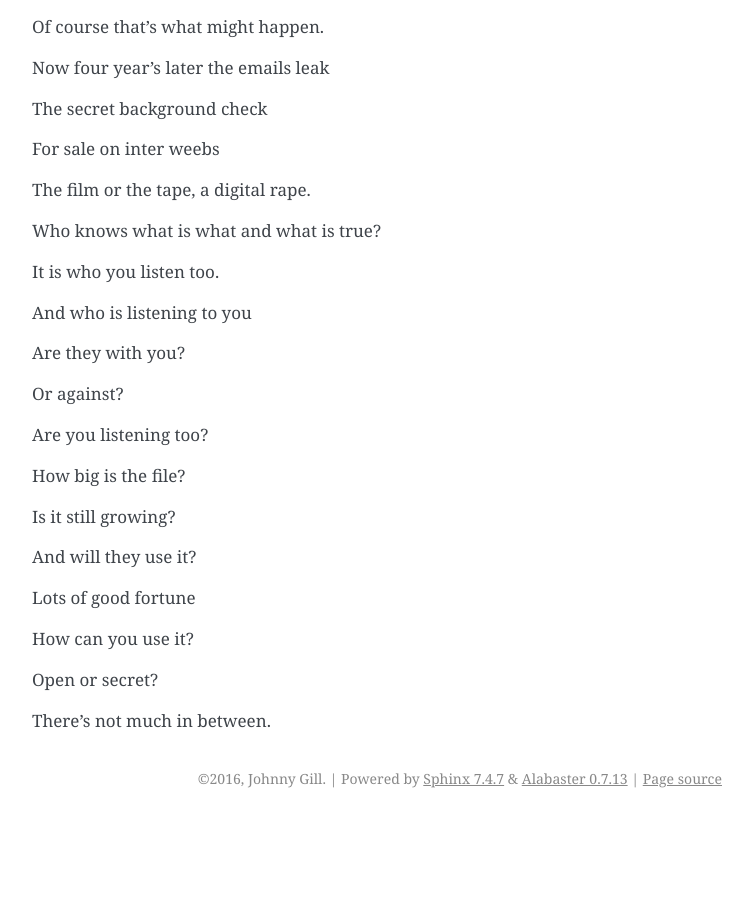
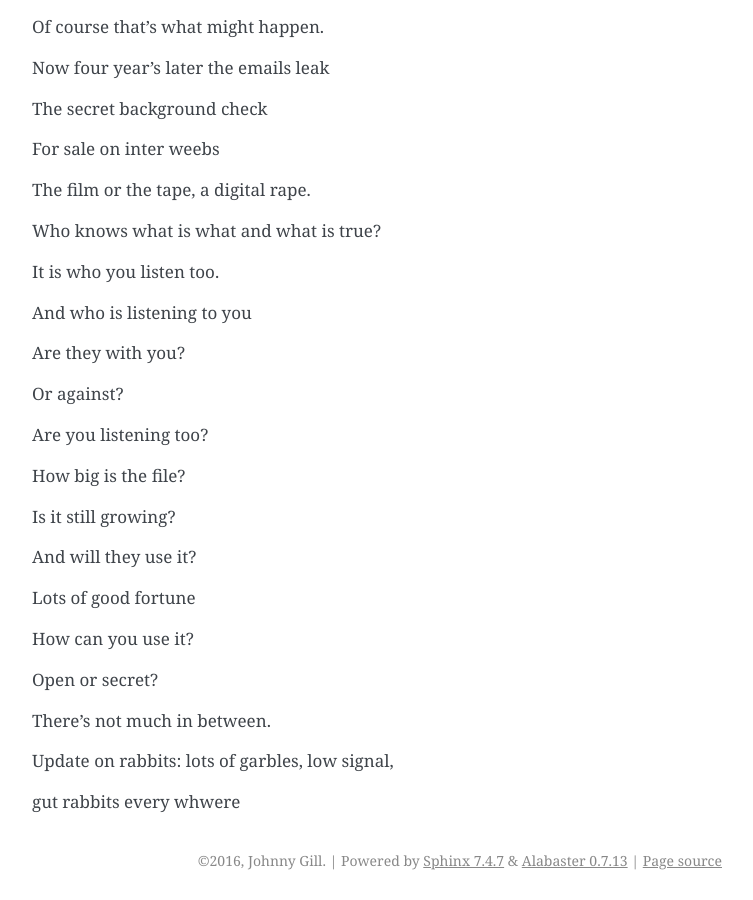
Before and after one commit to openbermuda/karmapi, a Sphinx documentation site: the page built from docs/nodice/mg.rst, in a window 1280 px wide and 900 px high, scrolled down 3311 px. Shown: the whole window, without its empty margins (388-1141 px from the left). Built offline with Sphinx 7.4.7, drawn with Linux system fonts in a browser that asks for light colours; formulas are drawn with MathJax 3; pages that are not in the unit, such as notebooks, are missing from menus; before the commit the page ends 4129 px from its top, so only the background shows below that.

Commit message:
rabbits sighted?

```diff
--- a/docs/nodice/mg.rst
+++ b/docs/nodice/mg.rst
@@ -195,3 +195,7 @@ How can you use it?
 Open or secret?
 
 There's not much in between.
+
+Update on rabbits:  lots of garbles, low signal,
+
+gut rabbits every whwere
```
